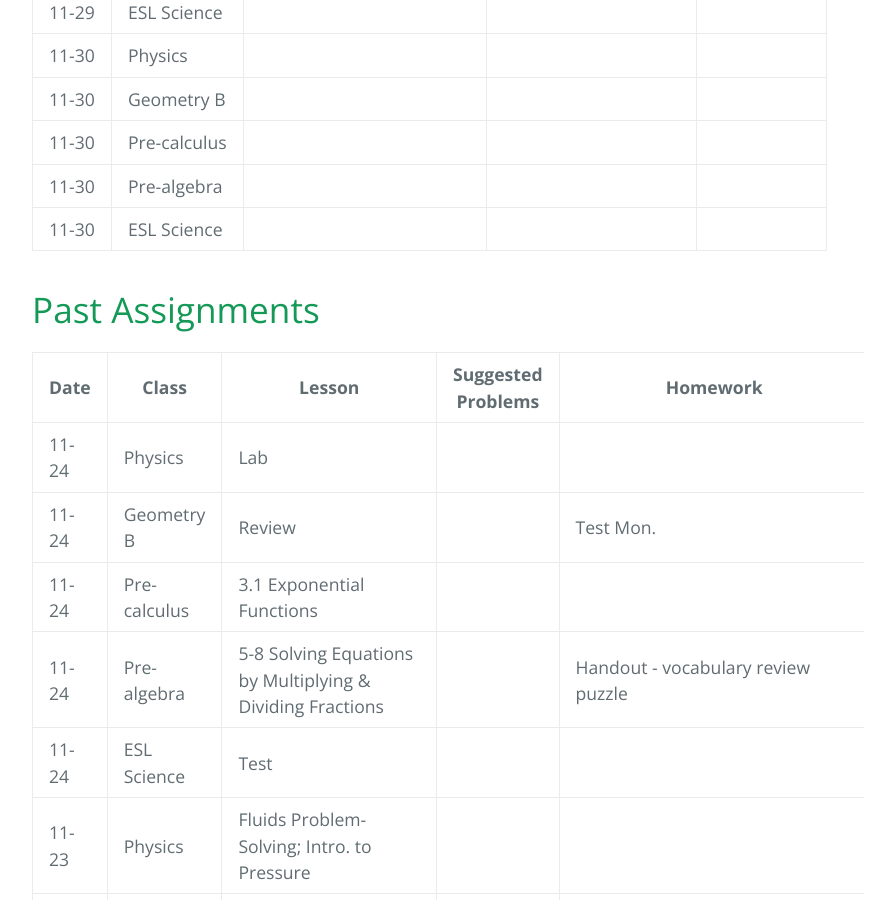
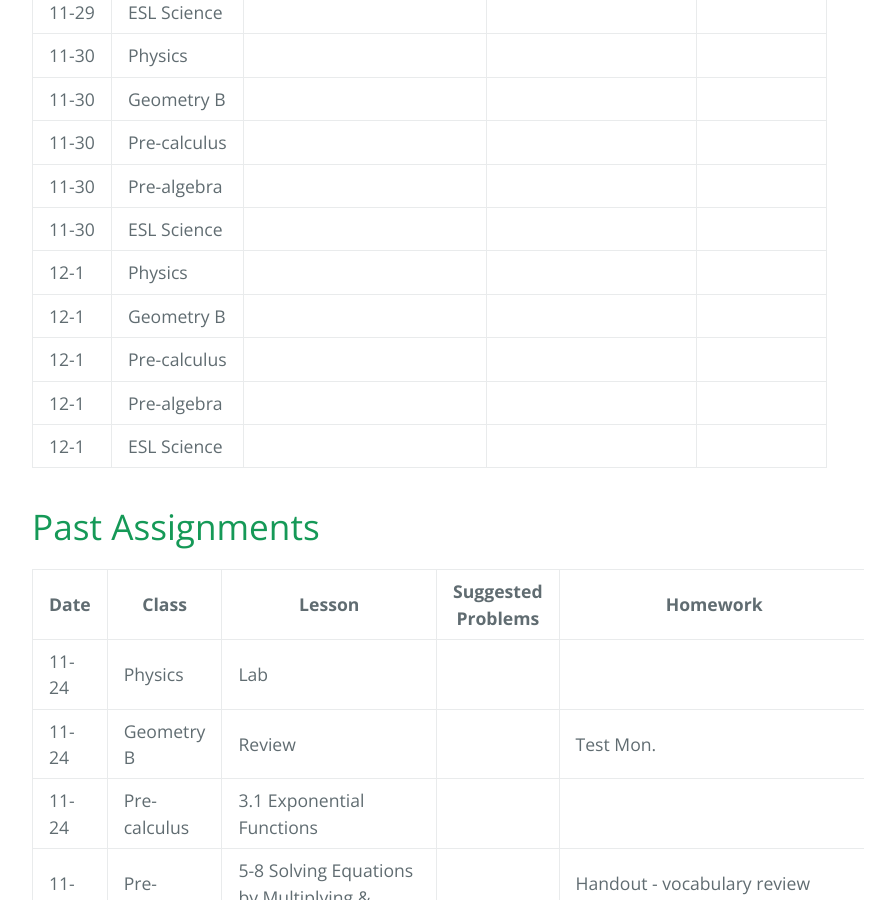
Before and after one commit to gpayoo/gpayoo, a Jekyll site: the page built from index.md, in a window 1280 px wide and 900 px high, scrolled down 1229 px. Shown: the whole window, without its empty margins (192-1087 px from the left). Built offline with Jekyll 4.4.1, drawn with Linux system fonts in a browser that asks for light colours; our own code applies the rules of GitHub Pages for plain Markdown files.

Commit message:
Update index.md

```diff
--- a/index.md
+++ b/index.md
@@ -30,6 +30,11 @@ layout: default
 | 11-30 | Pre-calculus |   | |
 | 11-30 | Pre-algebra |   | |
 | 11-30 | ESL Science | |  |
+| 12-1 | Physics |   | |
+| 12-1 | Geometry B |  | |
+| 12-1 | Pre-calculus |   | |
+| 12-1 | Pre-algebra |   | |
+| 12-1 | ESL Science | |  |
 
 # [](#header-2) Past Assignments
 
```
